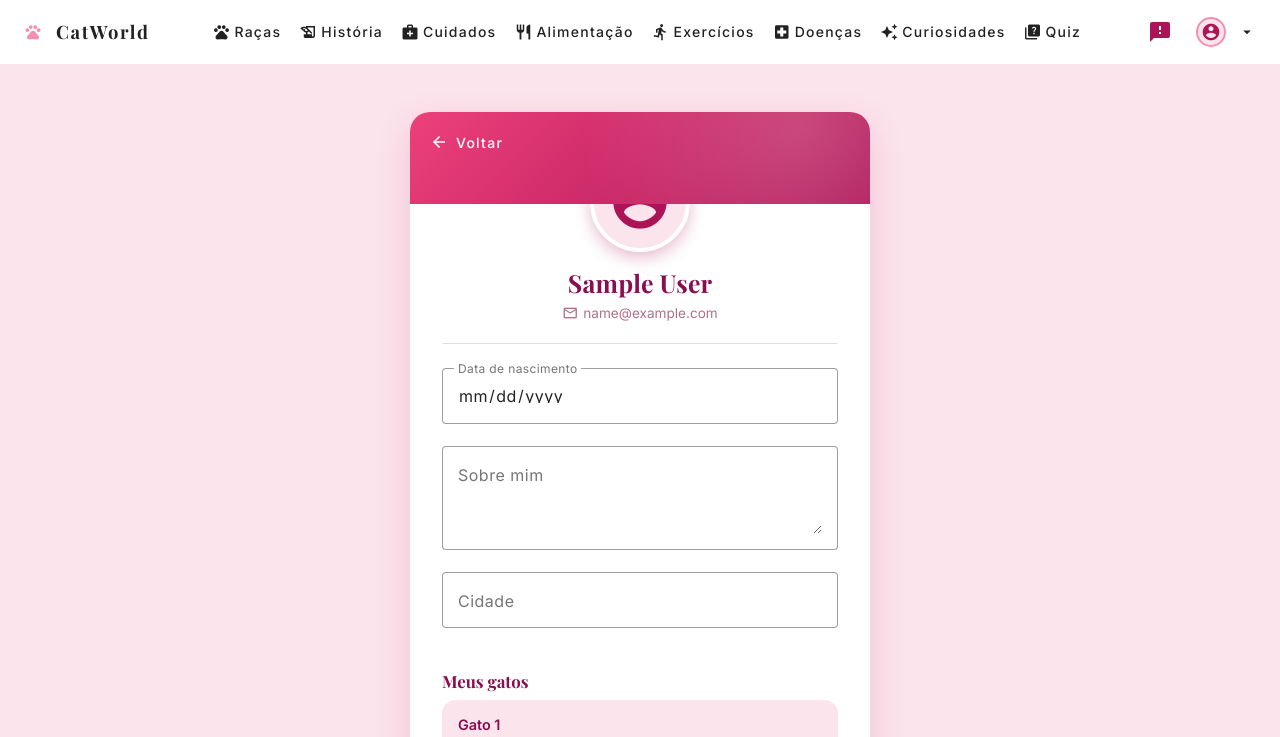
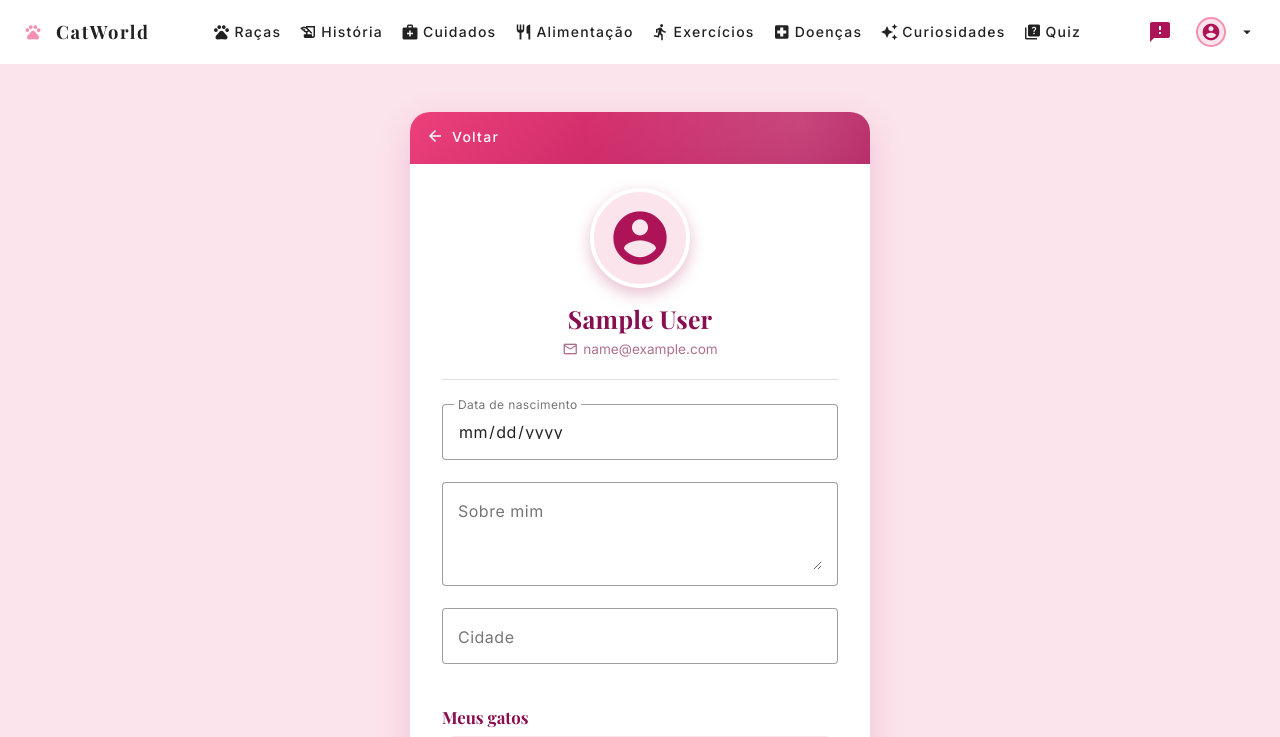
Before and after one commit to MariaClaraCorecha/catworld, an Angular app: page /perfil in a window 1280 px wide. Shown: the top 737 px of the page. Built offline with nearby package versions, Linux system fonts and the light colour scheme; sample sign-in values are in the browser's storage.

Commit message:
Feat: adjust profile cover height and reposition back button for improved layout

```diff
--- a/src/app/features/profile/profile.scss
+++ b/src/app/features/profile/profile.scss
@@ -32,7 +32,7 @@
 
 .profile-cover {
   position: relative;
-  height: 92px;
+  height: 52px;
   background: linear-gradient(135deg, #ec407a, #ad1457);
   overflow: hidden;
 
@@ -46,8 +46,8 @@
 
 .back-btn {
   position: absolute;
-  top: 0.75rem;
-  left: 0.75rem;
+  top: 0.4rem;
+  left: 0.5rem;
   color: #ffffff;
 
   &:hover {
@@ -60,8 +60,7 @@
   flex-direction: column;
   align-items: center;
   text-align: center;
-  padding: 0 2rem;
-  margin-top: -52px;
+  padding: 1.5rem 2rem 0;
 }
 
 .profile-avatar {
```
